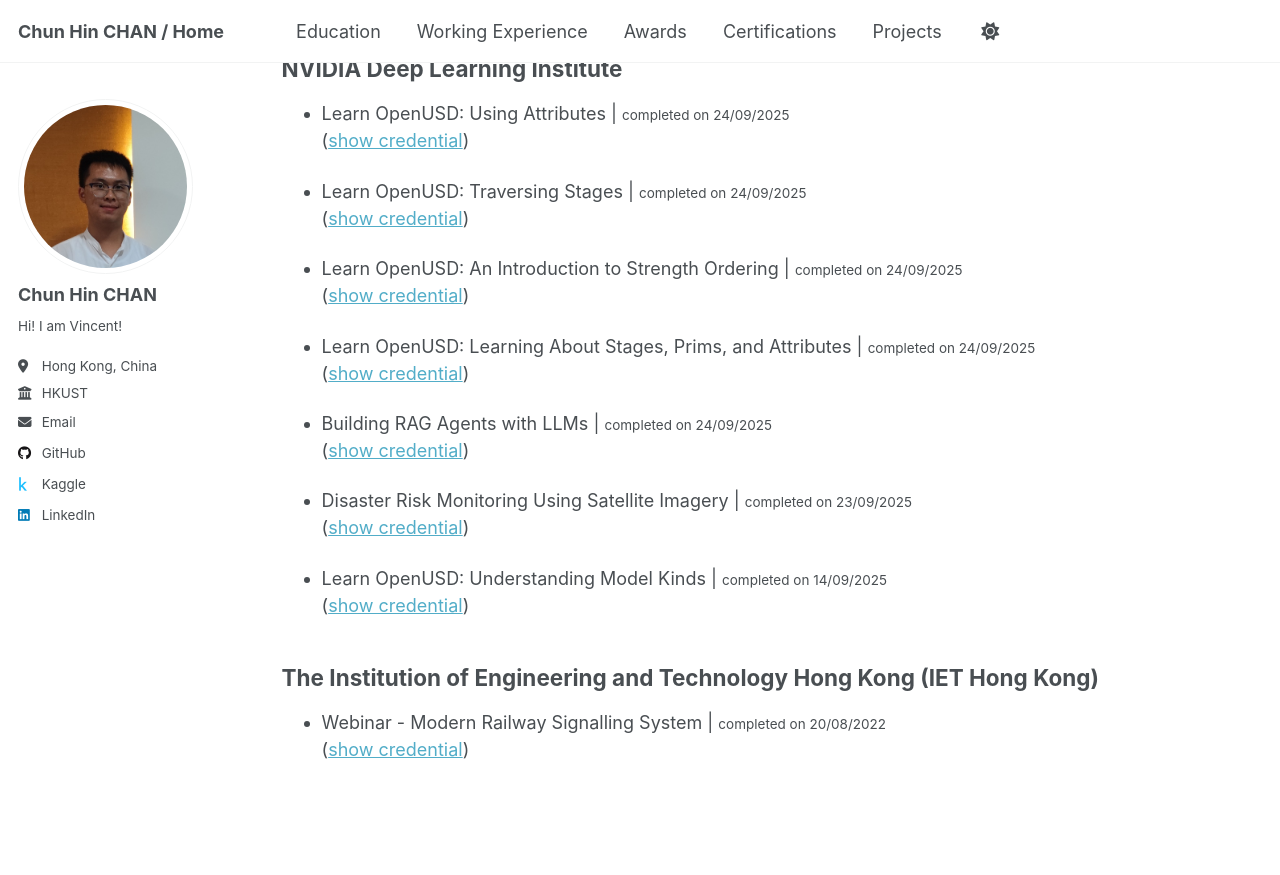
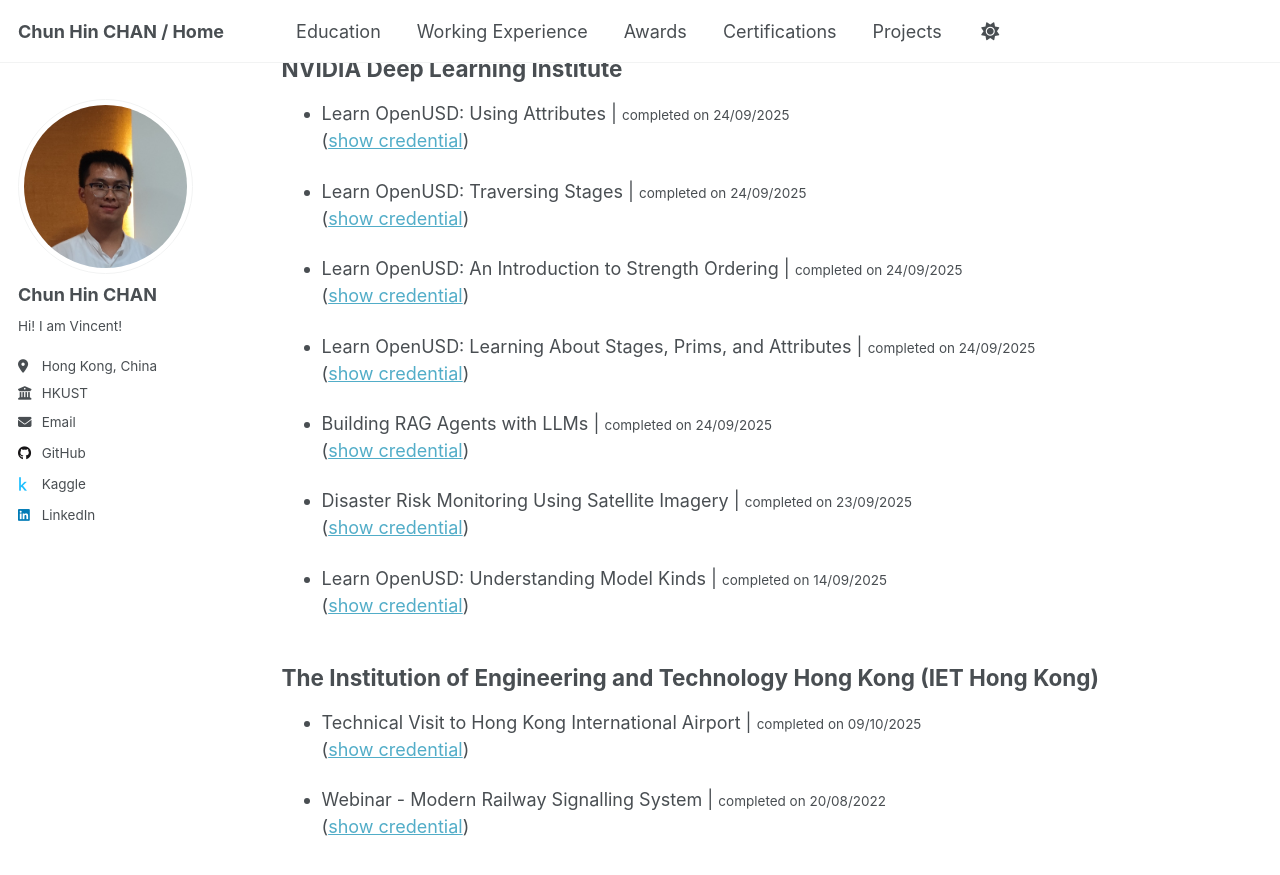
Before and after one commit to Vincent-Chan/index, a Jekyll site: the page built from _pages/certifications.md, in a window 1280 px wide and 900 px high, scrolled down 1013 px. Shown: the top 875 px of the window. Built offline with Jekyll 4.4.1, drawn with Linux system fonts in a browser that asks for light colours; before the commit the page ends 1830 px from its top, so only the background shows below that.

Commit message:
added "Technical Visit to Hong Kong International Airport" certificate

```diff
--- a/_pages/certifications.md
+++ b/_pages/certifications.md
@@ -69,5 +69,8 @@ redirect_from:
 
 ## The Institution of Engineering and Technology Hong Kong (IET Hong Kong)
 
+* Technical Visit to Hong Kong International Airport | <small>completed on 09/10/2025</small>
+<br>([show credential](https://github.com/Vincent-Chan/IET-HK-Technical-Visit-to-Hong-Kong-International-Airport-certificate/blob/main/IET%20HK%20Technical%20Visit%20to%20Hong%20Kong%20International%20Airport%20certificate.pdf))
+
 * Webinar - Modern Railway Signalling System | <small>completed on 20/08/2022</small>
 <br>([show credential](https://github.com/Vincent-Chan/IET-HK-Webinar---Modern-Railway-Signalling-System-certificate/blob/main/CPD%20Certificate%20IET_YMS_20220820.pdf))
```
